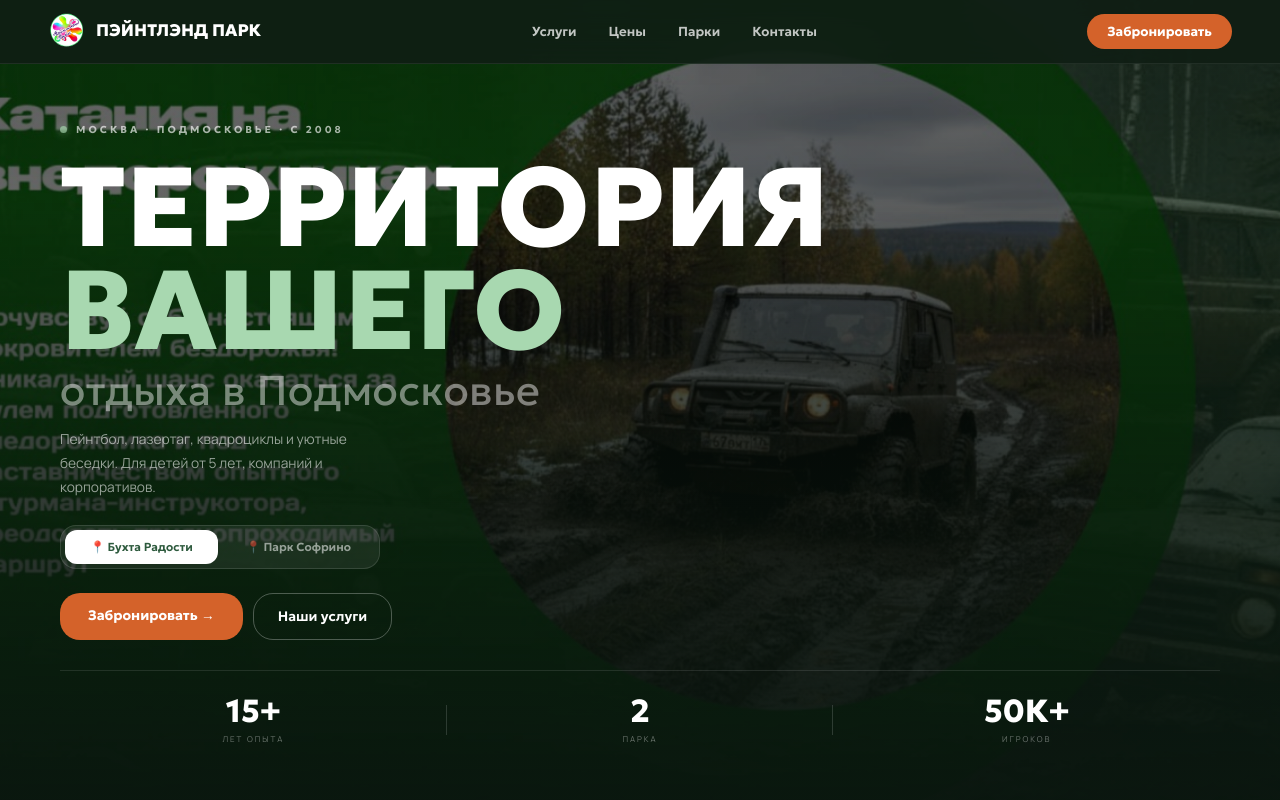
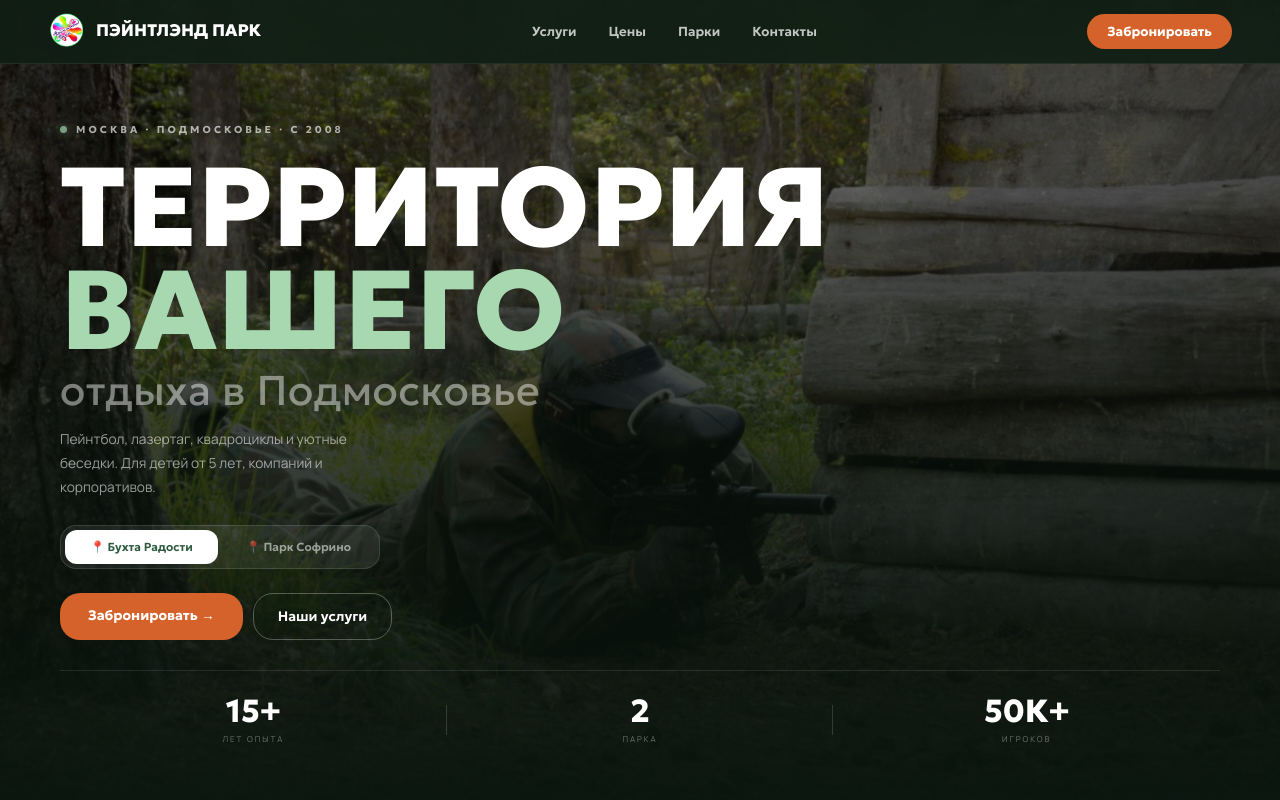
Before and after one commit to uxebojovat72-creator/Siteee, a Next.js app in the folder frontend/: page / in a window 1280 px wide. Shown: the top 800 px of the page. Built offline with nearby package versions, Linux system fonts and the light colour scheme.

Commit message:
Replace hero bg with bukhta_action2.jpg — real action photo, clean forest light
https://claude.ai/code/session_01DiV1Msh2Bd7znMi2fUFDuf

```diff
--- a/frontend/styles/globals.css
+++ b/frontend/styles/globals.css
@@ -134,7 +134,7 @@ html, body {
 .hero { min-height:100svh; position:relative; display:flex; flex-direction:column; overflow:hidden; }
 .hero-img {
   position:absolute; inset:0;
-  background:url('/photo_uaz.jpg') center 35%/cover;
+  background:url('/bukhta_action2.jpg') center 50%/cover;
   filter:brightness(.42) saturate(.85);
   transform:scale(1.05);
   animation:hzoom 14s ease-out forwards;
```
